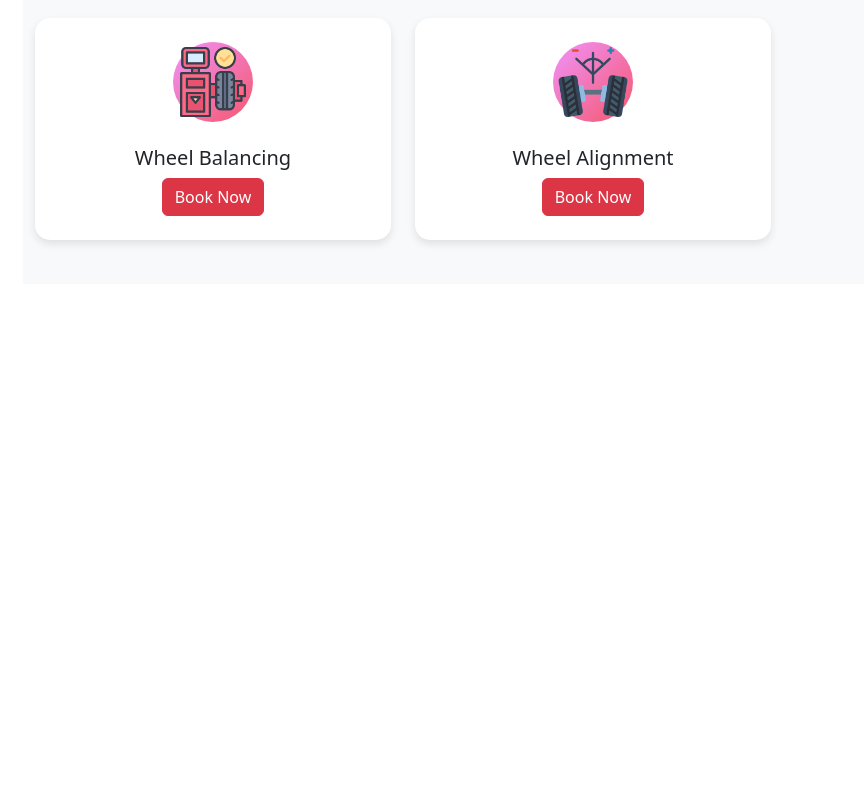
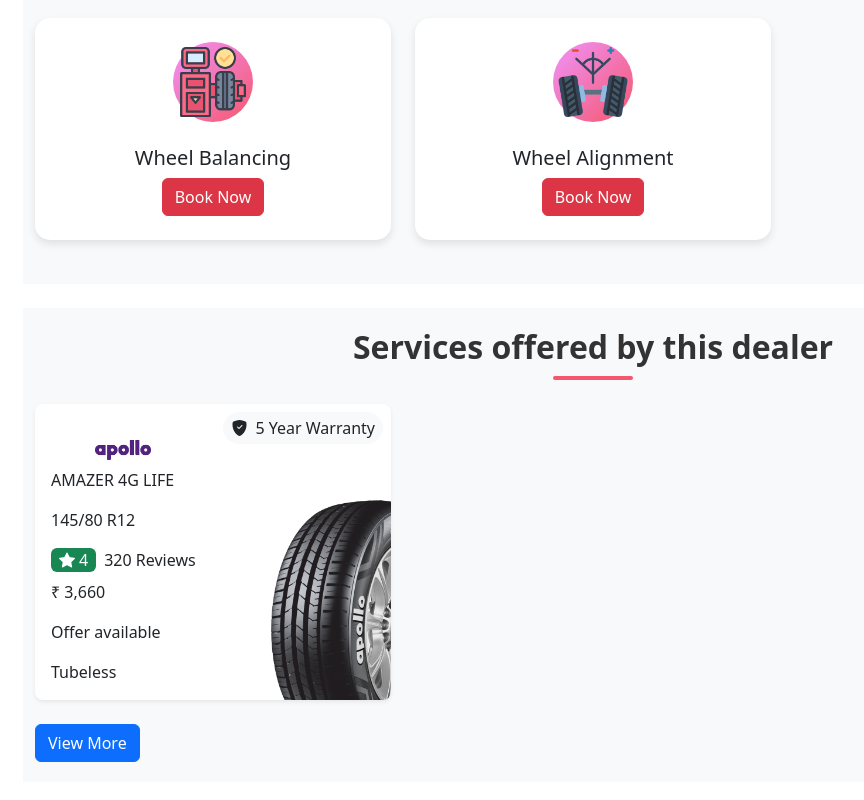
Before and after one commit to iamirsh/TyrePlex, a React (Vite) app: page / in a window 1280 px wide. Shown: the part 1329-2129 px from the top of the page, without its empty margins (47-911 px from the left). Before the commit the page ends 1613 px from the top, so only its background shows below. Built offline with nearby package versions, Linux system fonts and the light colour scheme.

Commit message:
chore: add background image to card

```diff
--- a/src/App.jsx
+++ b/src/App.jsx
@@ -4,6 +4,7 @@
 import Services from "./components/Services";
 import Deals from "./components/Deals";
 import MyNavbar from "./components/Navbar";
+import TyreSold from "./components/TyreSold";
 
 function App() {
   return (
@@ -12,6 +13,7 @@
       <Main />
       <Deals />
       <Services />
+      <TyreSold />
     </div>
   );
 }
--- a/src/components/Main.jsx
+++ b/src/components/Main.jsx
@@ -56,7 +56,7 @@
         </div>
         <div className="col-md-7 order-md-2 order-1">
           {/* Store Images */}
-          <Carousel className="d-flex justify-content-center">
+          <Carousel className="d-flex justify-content-center ">
             <Carousel.Item>
               <img className="d-block w-100" src={shop1} alt="First Slide" />
             </Carousel.Item>
--- /dev/null
+++ b/src/components/TyreSold.jsx
@@ -0,0 +1,114 @@
+import React from "react";
+import { Card, Container, Row, Col, Button } from "react-bootstrap";
+import "bootstrap/dist/css/bootstrap.min.css";
+import APOLLO from "../assets/images/apollo.png";
+import Apollo_Tyre from "../assets/images/apollo_tyre.png";
+
+const TyreSold = () => {
+  const tyreSoldByDealers = [
+    { price: "3,660" },
+    // { price: "3,660" },
+    // { price: "3,660" },
+    // { price: "3,660" },
+    // { price: "3,660" },
+    // { price:"3,660" }
+  ];
+  return (
+    <div
+      className="container my-4"
+      style={{ backgroundColor: "#f8f9fa", padding: "20px 0" }}
+    >
+      <Container>
+        <h2
+          className="text-center mb-4"
+          style={{
+            fontWeight: "bold",
+            fontSize: "2rem",
+            color: "#333",
+            position: "relative",
+          }}
+        >
+          Services offered by this dealer
+          <div
+            style={{
+              width: "80px",
+              height: "4px",
+              backgroundColor: "#f5576c",
+              margin: "10px auto 0",
+              borderRadius: "2px",
+            }}
+          ></div>
+        </h2>
+        <Row>
+          {tyreSoldByDealers.map((tyreSoldByDealer, index) => (
+            <Col lg={4} md={6} sm={12} key={index} className="mb-4">
+              <Card className="border-0 shadow-sm rounded-3 position-relative overflow-hidden">
+                <Card.Body>
+                  {/* Warranty Badge */}
+                  <div className="position-absolute top-0 end-0 p-2">
+                    <span className="d-flex align-items-center bg-light text-dark rounded-pill px-2 py-1">
+                      <i className="bi bi-shield-fill-check me-2"></i>5 Year
+                      Warranty
+                    </span>
+                  </div>
+
+                  {/* Tyre Image */}
+                  <Card.Img
+                    variant="top"
+                    src={Apollo_Tyre}
+                    alt="tyre"
+                    style={{
+                      height: "300px", // Adjust height as needed
+                      objectFit: "contain",
+                      position: "absolute",
+                      bottom: "0",
+                      right: "0",
+                      transform: "translate(40%, 25%)", // Moves the image to the bottom right
+                    }}
+                  />
+
+                  {/* Content */}
+                  <div className="d-flex align-items-start">
+                    <div className="pe-3 pt-3">
+                      <Card.Img
+                        variant="top"
+                        src={APOLLO}
+                        alt="logo"
+                        style={{ height: "20px", objectFit: "contain" }}
+                      />
+                      <Card.Text className="mt-2">AMAZER 4G LIFE</Card.Text>
+                      <Card.Text>145/80 R12</Card.Text>
+                      <div className="d-flex gap-2 align-items-center">
+                        <div className="d-flex align-items-center bg-success text-white rounded-2 px-2">
+                          <i className="bi bi-star-fill"></i>
+                          <span className="ms-1">4</span>
+                        </div>
+                        <p className="mb-0">320 Reviews</p>
+                      </div>
+                      <Card.Text className="mt-2">
+                        ₹ {tyreSoldByDealer.price}
+                      </Card.Text>
+                      <Card.Text>Offer available</Card.Text>
+                      <Card.Text>Tubeless</Card.Text>
+                    </div>
+                  </div>
+                </Card.Body>
+              </Card>
+            </Col>
+          ))}
+        </Row>
+        <Button className="text-center">View More</Button>
+      </Container>
+
+      <style jsx>{`
+        @media (max-width: 768px) {
+          .testimonial-card {
+            margin: 0 10px;
+          }
+        }
+      `}</style>
+    </div>
+  );
+};
+
+export default TyreSold;
```
Also changed, not shown: src/assets/images/apollo_tyre.png (added).
